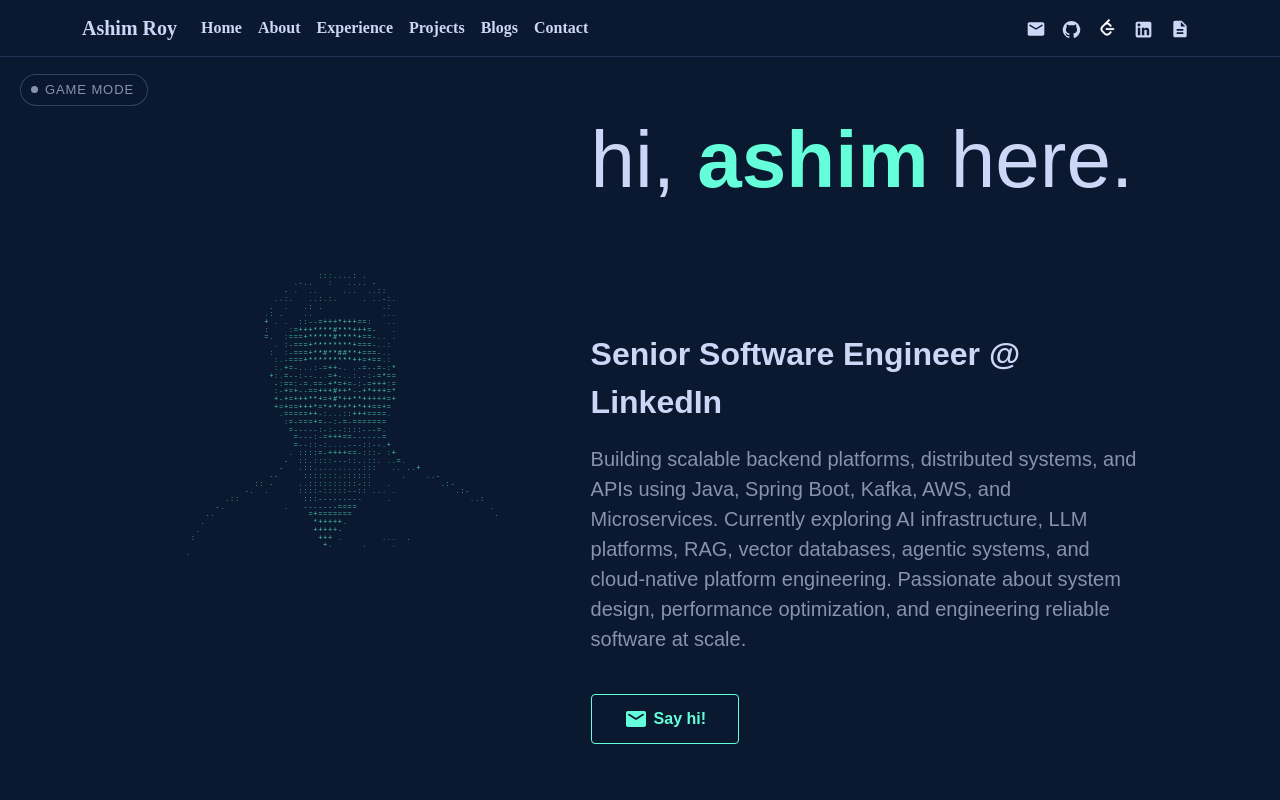
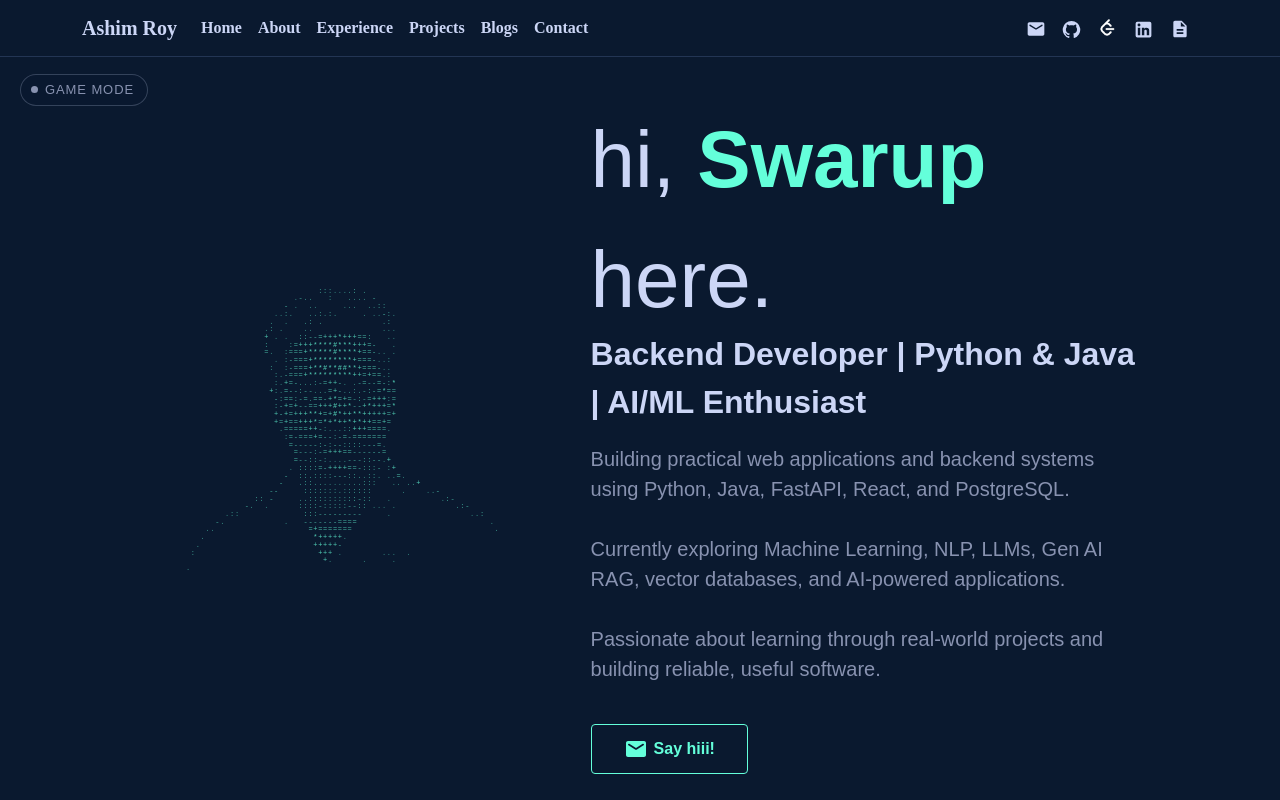
Before and after one commit to swarup-infy/My-Portfolio, a React (Vite) app: page / in a window 1280 px wide. Shown: the top 800 px of the page. Built offline with nearby package versions, Linux system fonts and the light colour scheme; a web font is replaced by a local one.

Commit message:
Update portfolio intro

```diff
--- a/src/components/Intro.jsx
+++ b/src/components/Intro.jsx
@@ -11,12 +11,13 @@
       <div className="intro-simulation">
         <AsciiPortrait />
       </div>
+
       <div className="intro-block">
         <div className="intro-title">
           {"hi, "}
           <span className="intro-name">
             <TypeAnimation
-              sequence={["ashim"]}
+              sequence={["Swarup"]}
               wrapper="span"
               cursor={false}
               repeat={0}
@@ -25,25 +26,31 @@
           {" here."}
           <span className="intro-cursor">|</span>
         </div>
+
         <FadeInSection>
           <div className="intro-role">
-            Senior Software Engineer @ LinkedIn
+            Backend Developer | Python & Java | AI/ML Enthusiast
           </div>
 
           <div className="intro-desc">
-            Building scalable backend platforms, distributed systems, and
-            APIs using Java, Spring Boot, Kafka, AWS, and Microservices.
+            Building practical web applications and backend systems using
+            Python, Java, FastAPI, React, and PostgreSQL.
+            <br />
+            <br />
+            Currently exploring Machine Learning, NLP, LLMs, Gen AI RAG,
+            vector databases, and AI-powered applications.
+            <br />
+            <br />
+            Passionate about learning through real-world projects and
+            building reliable, useful software.
+          </div>
 
-            Currently exploring AI infrastructure, LLM platforms,
-            RAG, vector databases, agentic systems, and cloud-native
-            platform engineering.
-
-            Passionate about system design, performance optimization, and
-            engineering reliable software at scale.
-          </div>
-          <a href="mailto:hi.ashimroy@gmail.com" className="intro-contact">
+          <a
+            href="mailto:officially.swarup@gmail.com"
+            className="intro-contact"
+          >
             <EmailRoundedIcon />
-            {" Say hi!"}
+            {" Say hiii!"}
           </a>
         </FadeInSection>
       </div>
```
